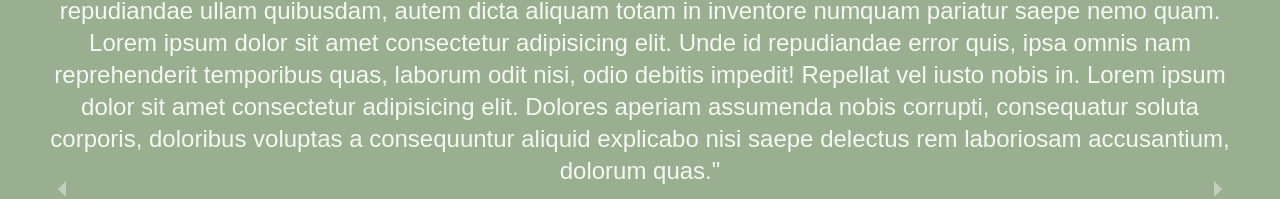
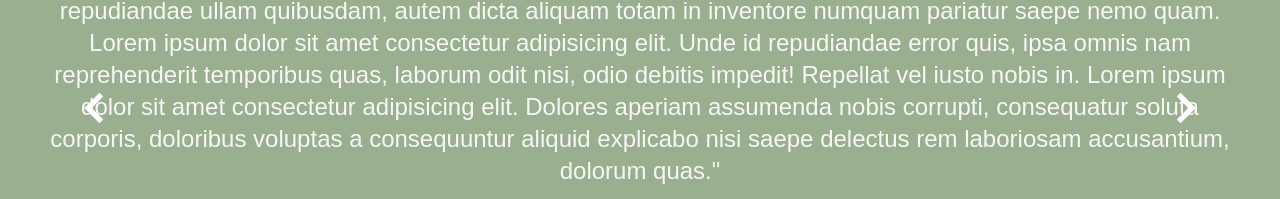
Before and after one commit to mYuutch/francois-delmaire, a Next.js app: page / in a window 1280 px wide. Shown: the part 5787-5986 px from the top of the page. Built offline with nearby package versions, Linux system fonts and the light colour scheme.

Commit message:
[FEAT] custom carousel arrows

```diff
--- a/app/page.js
+++ b/app/page.js
@@ -8,6 +8,24 @@ import { useEffect } from "react"
 import "react-responsive-carousel/lib/styles/carousel.min.css";
 import { Carousel } from "react-responsive-carousel"
 export default function Page(){
+
+
+  const CustomPrevArrow = ({ onClick, hasPrev }) => (
+    <div className="absolute left-4 z-10 cursor-pointer   top-1/4" onClick={onClick} disabled={!hasPrev}>
+      <svg xmlns="http://www.w3.org/2000/svg" width="64" height="64" viewBox="0 0 24 24" fill="white"><path d="M13.293 6.293 7.586 12l5.707 5.707 1.414-1.414L10.414 12l4.293-4.293z"></path></svg>
+
+    </div>
+  );
+
+  // Custom arrow component for the next arrow
+  const CustomNextArrow = ({ onClick, hasNext }) => (
+    <div className="absolute right-4 z-10 cursor-pointer top-1/4 " onClick={onClick} disabled={!hasNext}>
+     <svg xmlns="http://www.w3.org/2000/svg" width="64" height="64" viewBox="0 0 24 24" fill="white"><path d="M10.707 17.707 16.414 12l-5.707-5.707-1.414 1.414L13.586 12l-4.293 4.293z"></path></svg>
+
+    </div>
+  );
+
+
 
   useEffect(() => {
 
@@ -82,7 +100,21 @@ export default function Page(){
       <h2 className="uppercase text-white  text-4xl md:text-5xl lg:text-6xl xl:text-8xl mb-24">Et vous ?</h2>
       </div>
 
-      <Carousel autoPlay showStatus={false} showThumbs={false} showIndicators={false} stopOnHover={false} infiniteLoop={true} className="bg-primary  p-12">
+      <Carousel
+      autoPlay
+      showStatus={false}
+      showThumbs={false}
+      showIndicators={false}
+      stopOnHover={false}
+      infiniteLoop={true}
+      className="bg-primary relative p-12"
+      renderArrowPrev={(onClickHandler, hasPrev, label) => (
+          <CustomPrevArrow onClick={onClickHandler} hasPrev={hasPrev} />
+        )}
+        renderArrowNext={(onClickHandler, hasNext, label) => (
+          <CustomNextArrow onClick={onClickHandler} hasNext={hasNext} />
+        )}
+      >
       <div className="container mx-auto h-auto">
         <p className="text-white text-2xl opacity-90">&quot;Lorem ipsum dolor sit amet consectetur adipisicing elit. Odit tempore vel dolorum itaque sed esse aperiam repudiandae ullam quibusdam, autem dicta aliquam totam in inventore numquam pariatur saepe nemo quam. Lorem ipsum dolor sit amet consectetur adipisicing elit. Unde id repudiandae error quis, ipsa omnis nam reprehenderit temporibus quas, laborum odit nisi, odio debitis impedit! Repellat vel iusto nobis in. Lorem ipsum dolor sit amet consectetur adipisicing elit. Dolores aperiam assumenda nobis corrupti, consequatur soluta corporis, doloribus voluptas a consequuntur aliquid explicabo nisi saepe delectus rem laboriosam accusantium, dolorum quas.&quot;</p>
         <div className="my-14">
```
